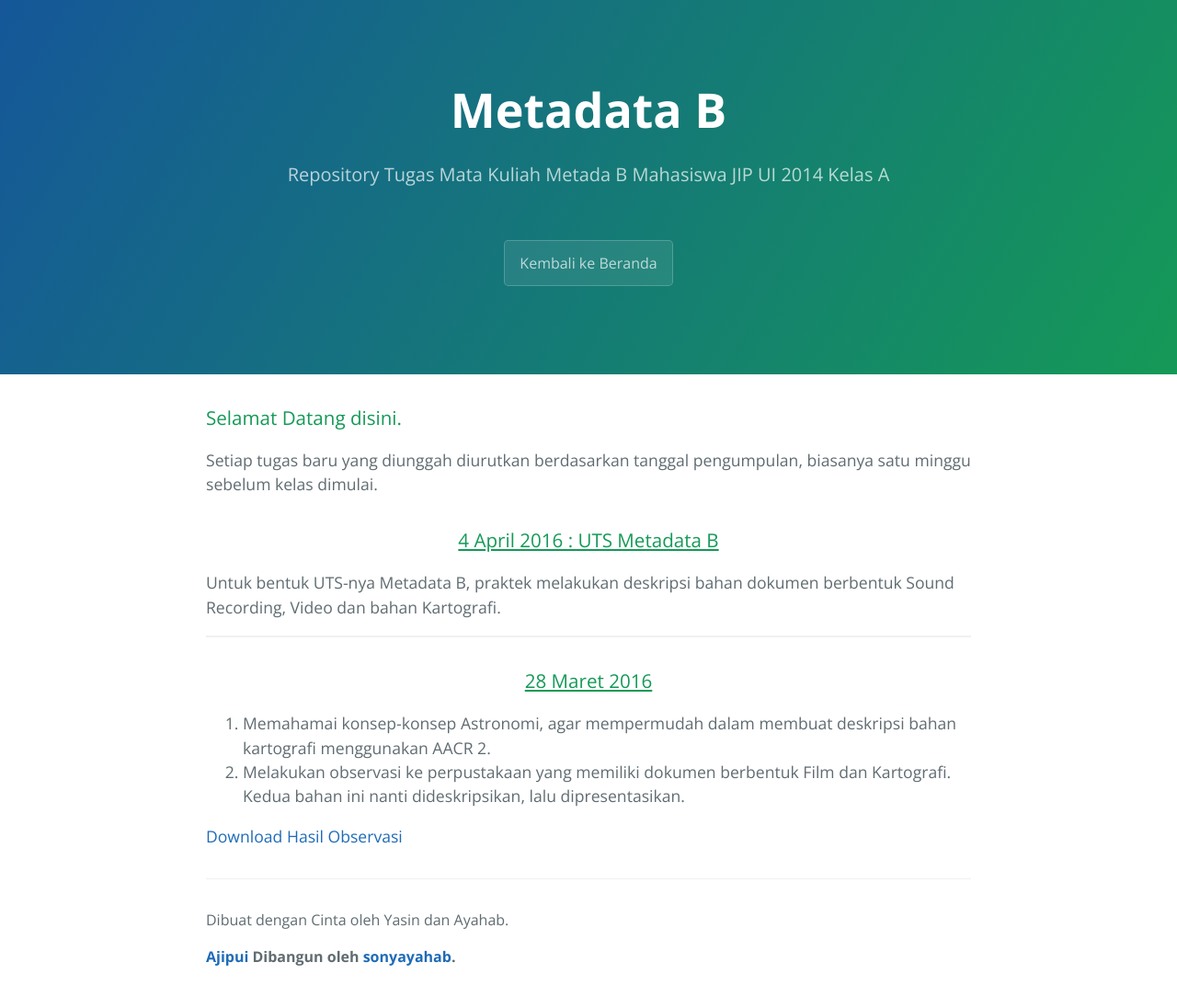
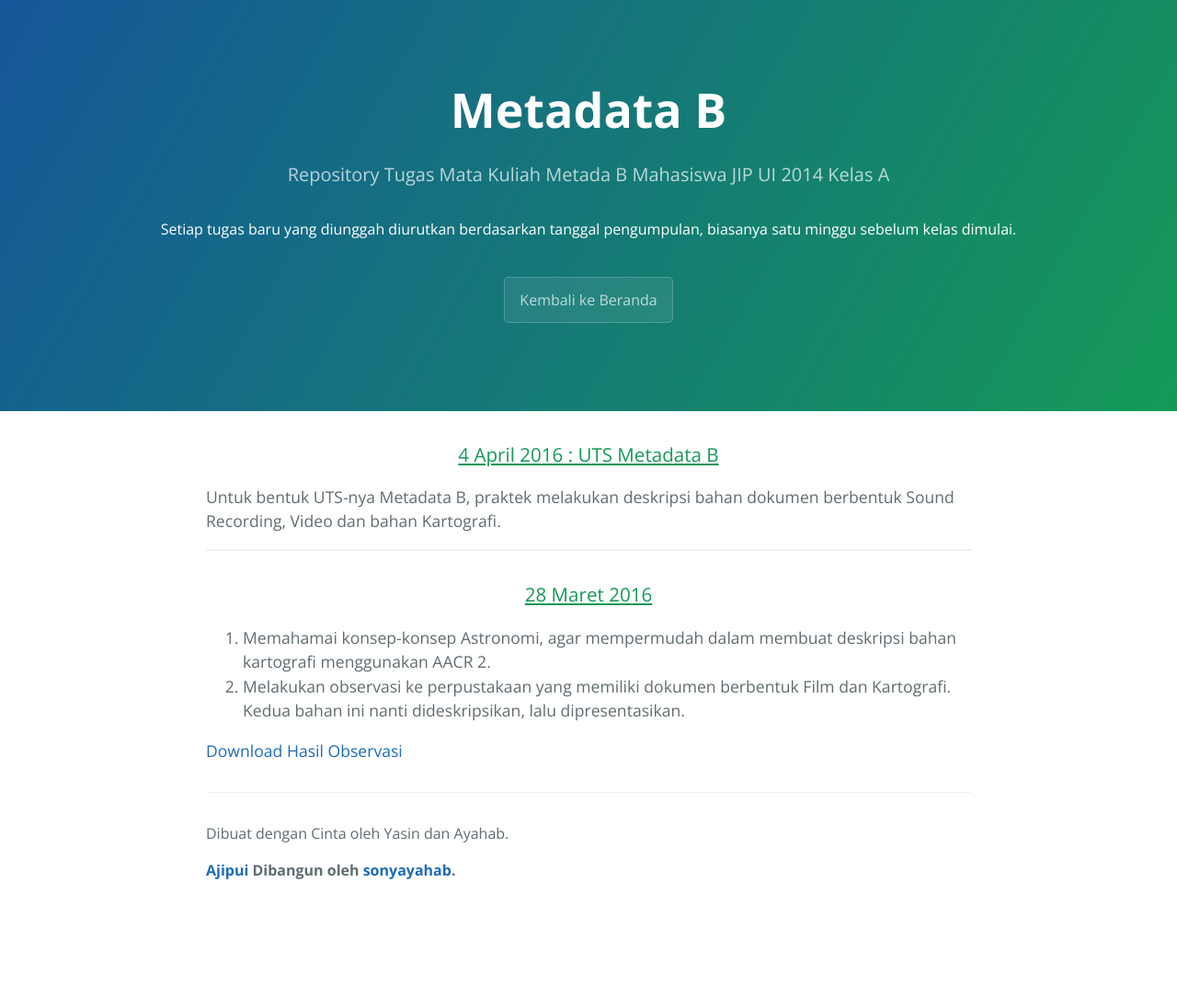
Before and after one commit to sonyayahab/ajipui, a Jekyll site: the page metadatab.html, which Jekyll copies as it is, in a window 1280 px wide. Shown: the whole page at 92% size. Built offline with Jekyll 4.4.1, drawn with Linux system fonts in a browser that asks for light colours; after the commit the page ends 990 px from its top, so only the background shows below that.

Commit message:
Update metadatab.html

```diff
--- a/metadatab.html
+++ b/metadatab.html
@@ -13,16 +13,12 @@
     <section class="page-header">
       <h1 class="project-name">Metadata B</h1>
       <h2 class="project-tagline">Repository Tugas Mata Kuliah Metada B Mahasiswa JIP UI 2014 Kelas A</h2>
+      <p>Setiap tugas baru yang diunggah diurutkan berdasarkan tanggal pengumpulan, biasanya satu minggu sebelum kelas dimulai.</p>
       <br>
       <a href="https://sonyayahab.github.io/ajipui" class="btn">Kembali ke Beranda</a>
     </section>
 
     <section class="main-content">
-      <h3>
-<a id="welcome-to-github-pages" class="anchor" href="#welcome-to-github-pages" aria-hidden="true"><span aria-hidden="true" class="octicon octicon-link"></span></a>Selamat Datang disini.</h3>
-
-      <p>Setiap tugas baru yang diunggah diurutkan berdasarkan tanggal pengumpulan, biasanya satu minggu sebelum kelas dimulai.</p>
-
 <h3 align="center"><a id="designer-templates" class="anchor" href="#designer-templates" aria-hidden="true"><span aria-hidden="true" class="octicon octicon-link"></span></a><u>4 April 2016 : UTS Metadata B</u></h3>
 <p>Untuk bentuk UTS-nya Metadata B, praktek melakukan deskripsi bahan dokumen berbentuk Sound Recording, Video dan bahan Kartografi. </p>
 <hr width="100%">
```
